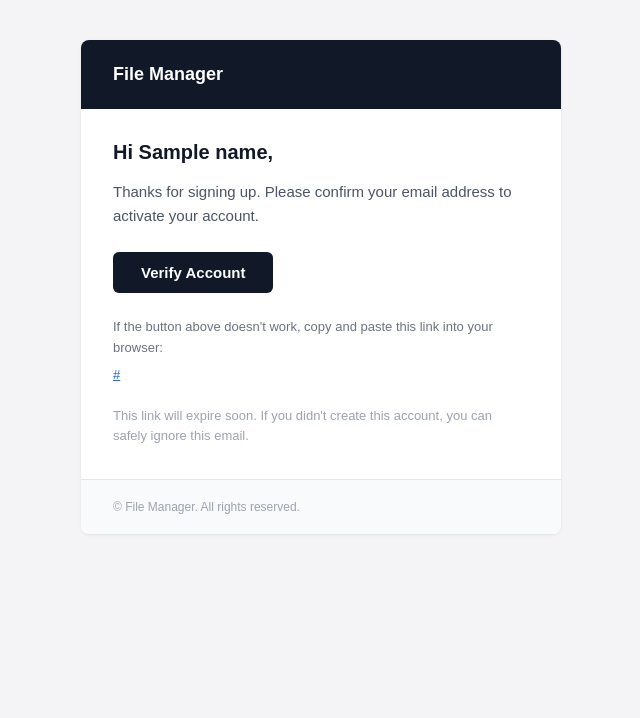
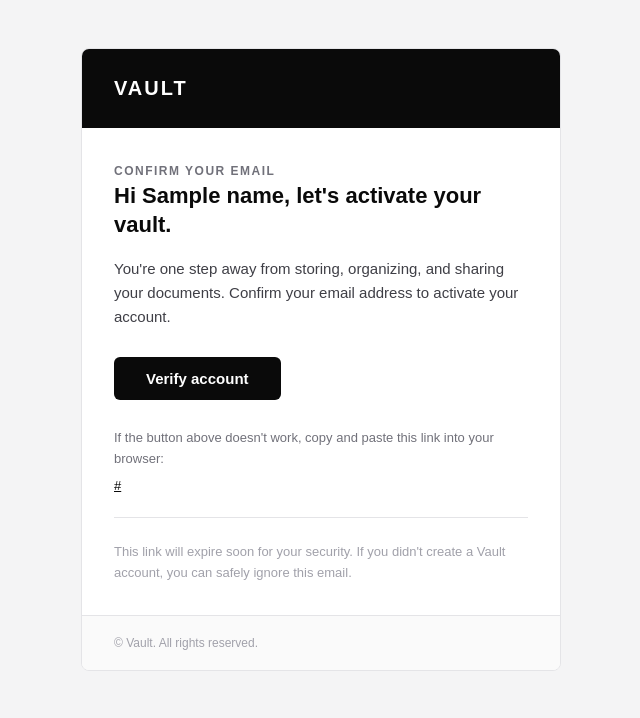
Before and after one commit to kartik-sharma17/File-Manager, a Python web app: template apps/http-backend/v1/utility/mailConfig/template/verifyMailTemplate.html in a window 1280 px wide. Shown: the top 718 px of the page, without its empty margins (319-959 px from the left). Run offline with Jinja, Linux system fonts and the light colour scheme; the template is opened without the code that fills it: most values are stand-ins (such as "Sample title", 1, 10 or a date in 2020).

Commit message:
create verify email templete

```diff
--- a/apps/http-backend/v1/utility/mailConfig/template/verifyMailTemplate.html
+++ b/apps/http-backend/v1/utility/mailConfig/template/verifyMailTemplate.html
@@ -3,58 +3,84 @@
 <head>
   <meta charset="UTF-8">
   <meta name="viewport" content="width=device-width, initial-scale=1.0">
-  <title>Verify Your Account</title>
+  <title>Verify your Vault account</title>
+  <!--[if mso]>
+  <noscript>
+    <xml>
+      <o:OfficeDocumentSettings>
+        <o:PixelsPerInch>96</o:PixelsPerInch>
+      </o:OfficeDocumentSettings>
+    </xml>
+  </noscript>
+  <![endif]-->
+  <style>
+    @media only screen and (max-width: 480px) {
+      .container { width: 100% !important; }
+      .px { padding-left: 24px !important; padding-right: 24px !important; }
+    }
+  </style>
 </head>
-<body style="margin:0; padding:0; background-color:#f4f4f7; font-family:Arial, Helvetica, sans-serif;">
-  <table role="presentation" width="100%" cellpadding="0" cellspacing="0" style="background-color:#f4f4f7; padding:40px 0;">
+<body style="margin:0; padding:0; background-color:#f4f4f5; font-family:'Poppins', Arial, Helvetica, sans-serif;">
+  <table role="presentation" width="100%" cellpadding="0" cellspacing="0" style="background-color:#f4f4f5; padding:48px 0;">
     <tr>
       <td align="center">
-        <table role="presentation" width="480" cellpadding="0" cellspacing="0" style="background-color:#ffffff; border-radius:8px; overflow:hidden; box-shadow:0 1px 3px rgba(0,0,0,0.08);">
+        <table role="presentation" width="480" class="container" cellpadding="0" cellspacing="0" style="background-color:#ffffff; border:1px solid #e4e4e7; border-radius:8px; overflow:hidden;">
 
           <!-- Header -->
           <tr>
-            <td style="background-color:#111827; padding:24px 32px;">
-              <span style="color:#ffffff; font-size:18px; font-weight:600;">File Manager</span>
+            <td class="px" style="background-color:#0a0a0a; padding:28px 32px;">
+              <span style="color:#ffffff; font-size:20px; font-weight:700; letter-spacing:2px; text-transform:uppercase; font-family:Arial, Helvetica, sans-serif;">
+                VAULT
+              </span>
             </td>
           </tr>
 
           <!-- Body -->
           <tr>
-            <td style="padding:32px;">
-              <h1 style="margin:0 0 16px; font-size:20px; color:#111827;">Hi {{ name }},</h1>
-              <p style="margin:0 0 16px; font-size:15px; line-height:1.6; color:#4b5563;">
-                Thanks for signing up. Please confirm your email address to activate your account.
+            <td class="px" style="padding:36px 32px 32px;">
+              <p style="margin:0 0 4px; font-size:12px; font-weight:600; letter-spacing:1.5px; text-transform:uppercase; color:#71717a;">
+                Confirm your email
+              </p>
+              <h1 style="margin:0 0 18px; font-size:22px; line-height:1.3; color:#0a0a0a;">
+                Hi {{ name }}, let's activate your vault.
+              </h1>
+              <p style="margin:0 0 16px; font-size:15px; line-height:1.6; color:#3f3f46;">
+                You're one step away from storing, organizing, and sharing your
+                documents. Confirm your email address to activate your account.
               </p>
 
-              <table role="presentation" cellpadding="0" cellspacing="0" style="margin:24px 0;">
+              <table role="presentation" cellpadding="0" cellspacing="0" style="margin:28px 0;">
                 <tr>
-                  <td style="border-radius:6px; background-color:#111827;">
+                  <td style="border-radius:6px; background-color:#0a0a0a;">
                     <a href="{{ verify_link }}"
-                       style="display:inline-block; padding:12px 28px; font-size:15px; font-weight:600; color:#ffffff; text-decoration:none; border-radius:6px;">
-                      Verify Account
+                       style="display:inline-block; padding:13px 32px; font-size:15px; font-weight:600; color:#ffffff; text-decoration:none; border-radius:6px;">
+                      Verify account
                     </a>
                   </td>
                 </tr>
               </table>
 
-              <p style="margin:0 0 8px; font-size:13px; line-height:1.6; color:#6b7280;">
+              <p style="margin:0 0 8px; font-size:13px; line-height:1.6; color:#71717a;">
                 If the button above doesn't work, copy and paste this link into your browser:
               </p>
               <p style="margin:0 0 24px; font-size:13px; word-break:break-all;">
-                <a href="{{ verify_link }}" style="color:#2563eb;">{{ verify_link }}</a>
+                <a href="{{ verify_link }}" style="color:#0a0a0a; text-decoration:underline;">{{ verify_link }}</a>
               </p>
 
-              <p style="margin:0; font-size:13px; line-height:1.6; color:#9ca3af;">
-                This link will expire soon. If you didn't create this account, you can safely ignore this email.
+              <div style="height:1px; background-color:#e4e4e7; margin:24px 0;"></div>
+
+              <p style="margin:0; font-size:13px; line-height:1.6; color:#a1a1aa;">
+                This link will expire soon for your security. If you didn't create
+                a Vault account, you can safely ignore this email.
               </p>
             </td>
           </tr>
 
           <!-- Footer -->
           <tr>
-            <td style="padding:20px 32px; background-color:#f9fafb; border-top:1px solid #e5e7eb;">
-              <p style="margin:0; font-size:12px; color:#9ca3af;">
-                &copy; File Manager. All rights reserved.
+            <td class="px" style="padding:20px 32px; background-color:#fafafa; border-top:1px solid #e4e4e7;">
+              <p style="margin:0; font-size:12px; color:#a1a1aa;">
+                &copy; Vault. All rights reserved.
               </p>
             </td>
           </tr>
```
